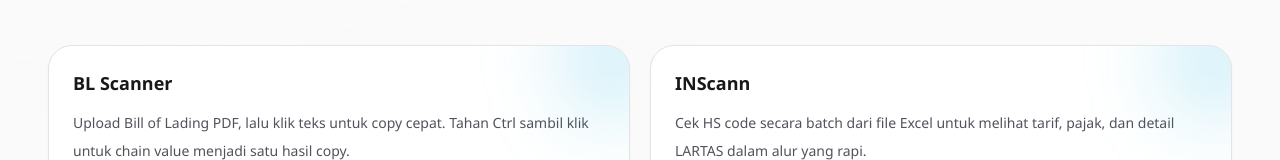
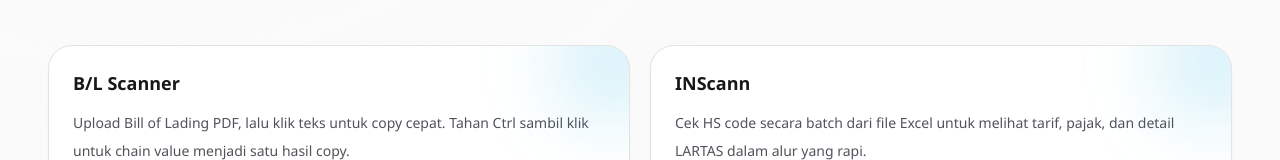
Before and after one commit to apktntaj/insscan, a Next.js app: page / in a window 1280 px wide. Shown: the part 622-782 px from the top of the page. Built offline with nearby package versions, Linux system fonts and the light colour scheme.

Commit message:
update main branch for bait vercel deployment

```diff
--- a/app/page.jsx
+++ b/app/page.jsx
@@ -4,7 +4,7 @@
 
 const productCards = [
   {
-    title: "BL Scanner",
+    title: "B/L Scanner",
     description:
       "Upload Bill of Lading PDF, lalu klik teks untuk copy cepat. Tahan Ctrl sambil klik untuk chain value menjadi satu hasil copy.",
     points: [
```
